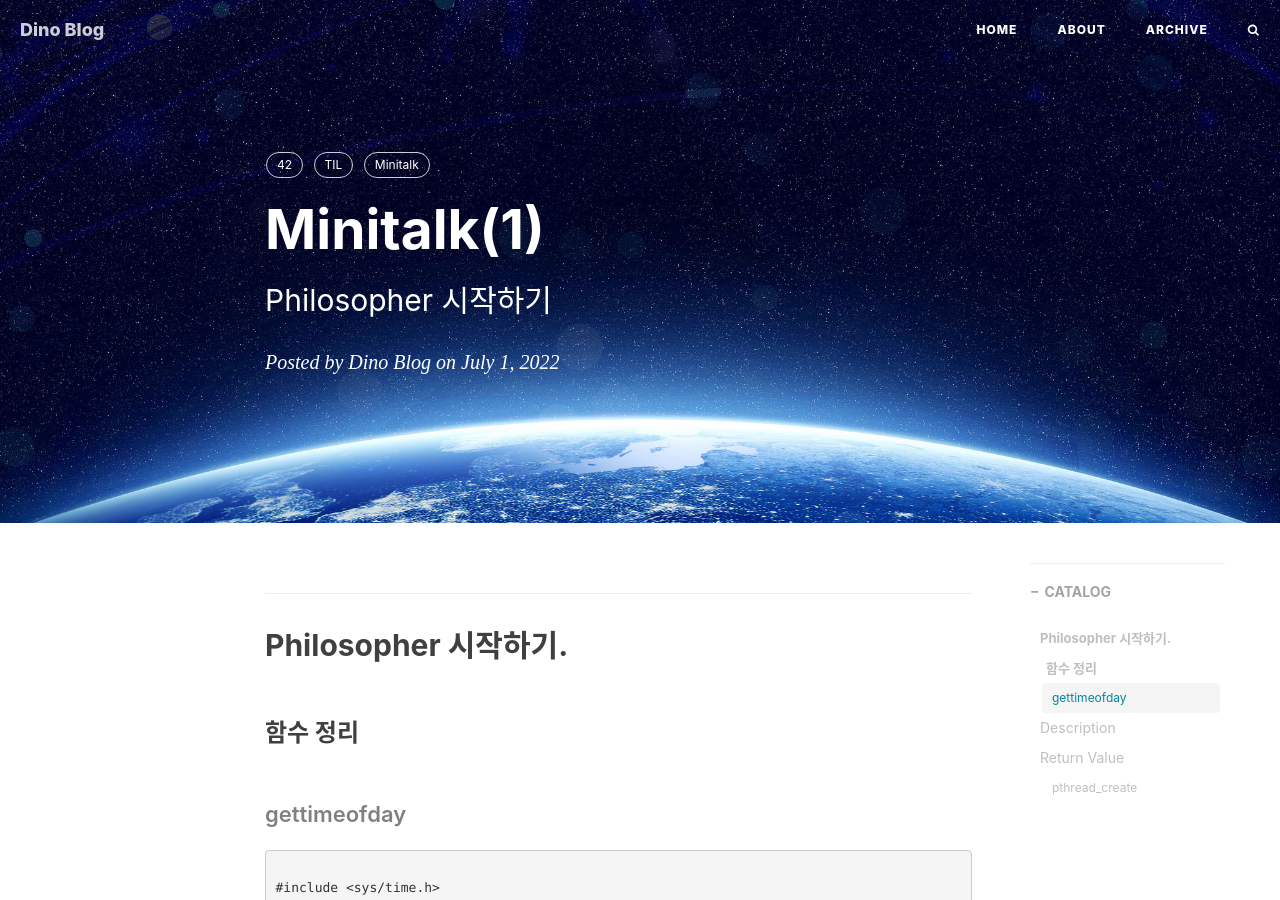
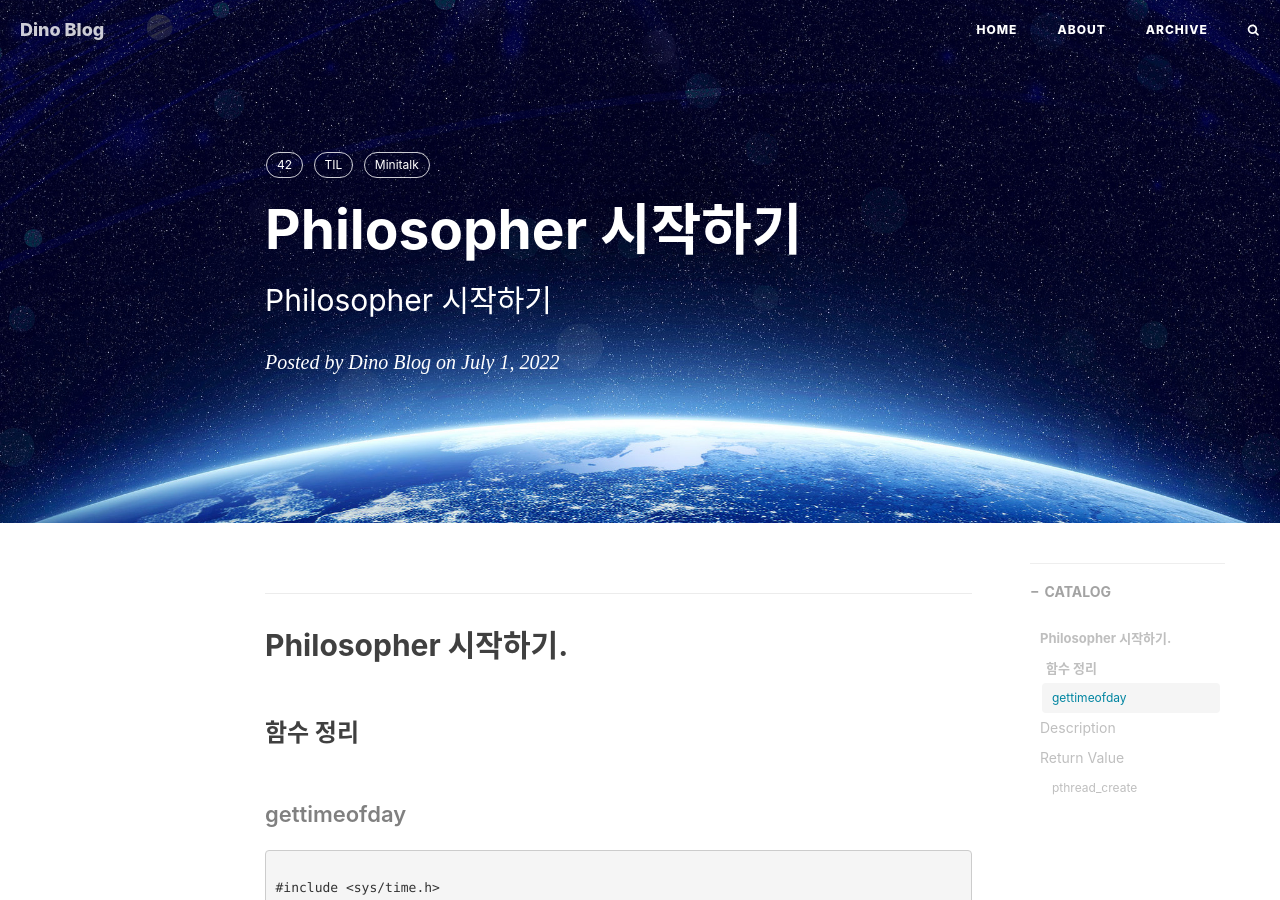
Before and after one commit to dino9881/dino9881.github.io, a Jekyll site: the page built from _posts/42/2022-07-01-philosophers.md, in a window 1280 px wide and 900 px high. Built offline with Jekyll 4.4.1, drawn with Linux system fonts in a browser that asks for light colours; nearby versions of some CDN libraries; comment, search, counter and statistics services are not loaded.

Commit message:
[FIX] : post layout fix

```diff
--- a/_posts/42/2022-07-01-philosophers.md
+++ b/_posts/42/2022-07-01-philosophers.md
@@ -1,6 +1,6 @@
 ---
 layout: post
-title: Minitalk(1)
+title: Philosopher 시작하기
 subtitle: " Philosopher 시작하기"
 categories: 42seoul
 tags:
```
Also changed, not shown: _posts/42/2022-03-03-Born2beroot(3).md (+1 -1 lines).
